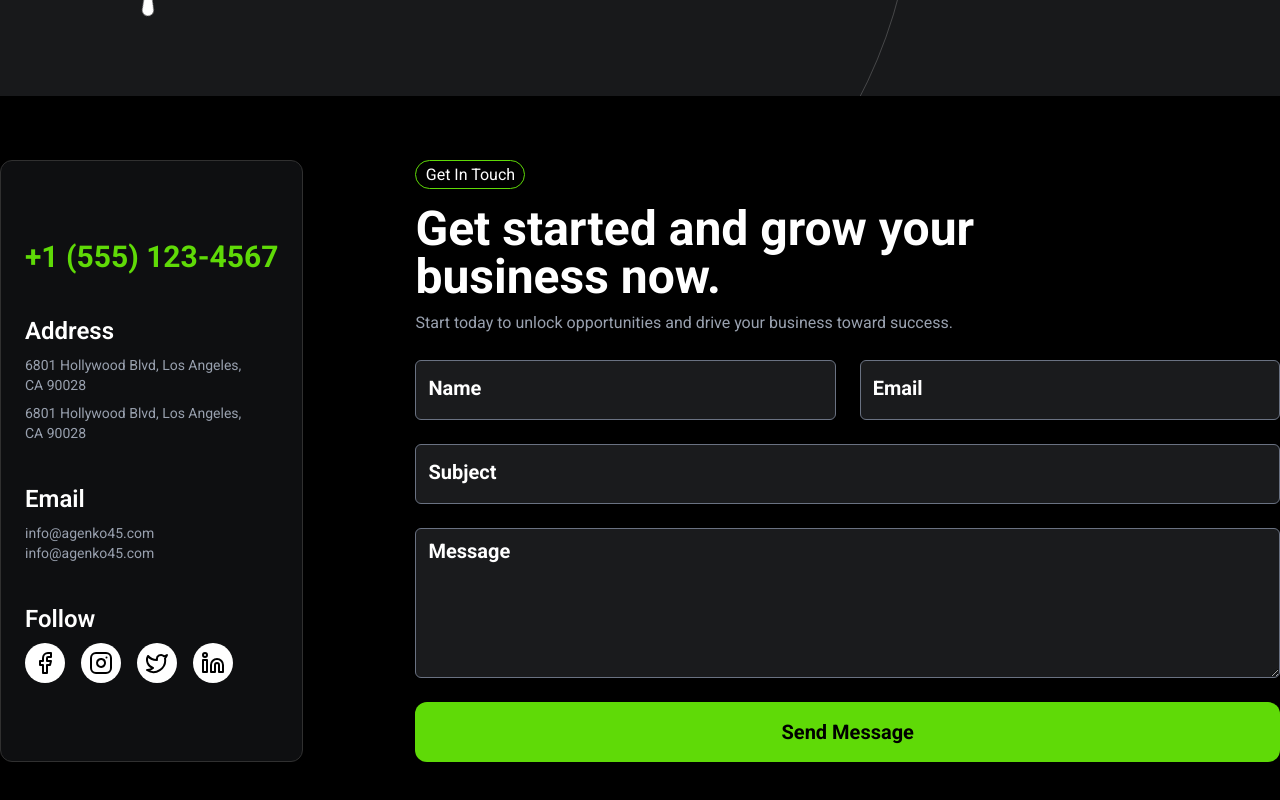
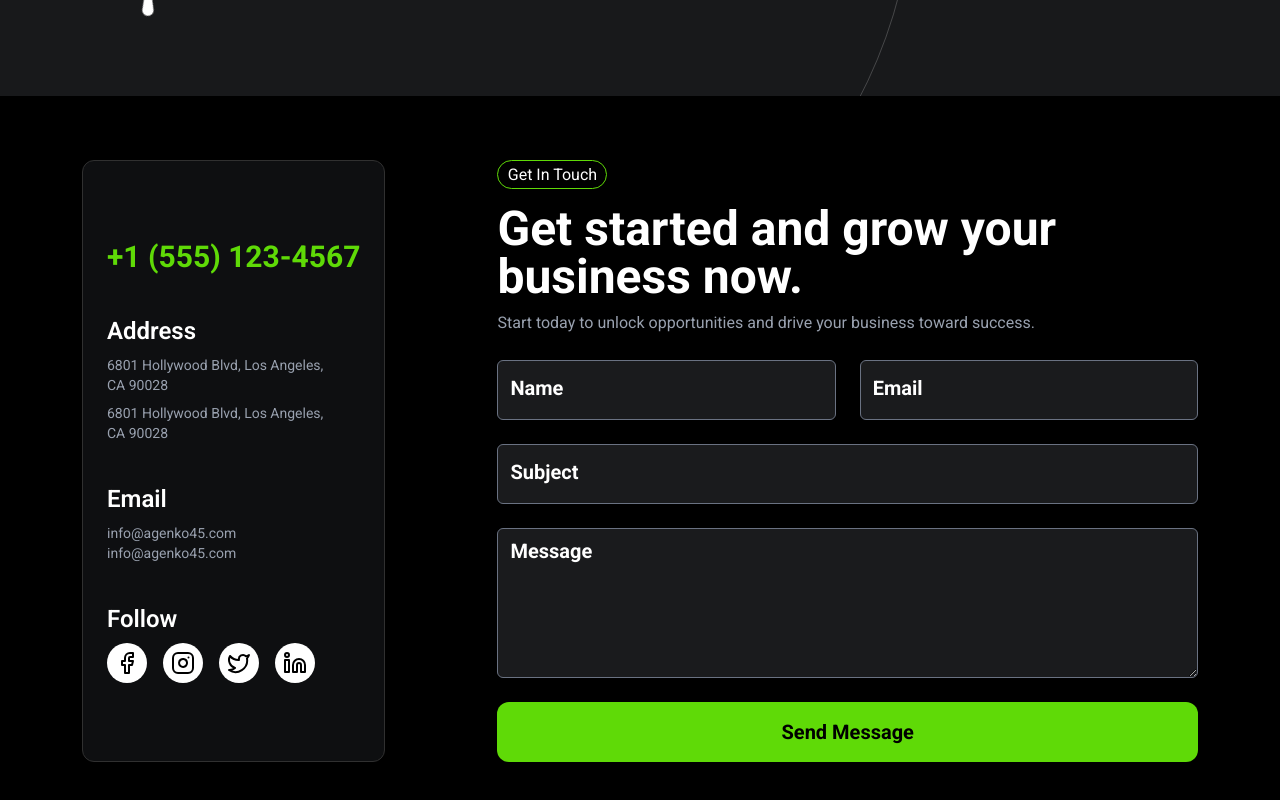
Before and after one commit to codeftshaunak/hypomatrix-v2, a Next.js app: page /contact in a window 1280 px wide. Shown: the part 396-1196 px from the top of the page. Built offline with nearby package versions, Linux system fonts and the light colour scheme.

Commit message:
fix some issues

```diff
--- a/src/components/layouts/config.ts
+++ b/src/components/layouts/config.ts
@@ -23,7 +23,7 @@ export const desktopLinks: Link[] = [
       { title: "About Us", href: "/about" },
       { title: "Our Services", href: "/service" },
       { title: "Service Details", href: "/service-details" },
-      { title: "Our Team", href: "/our-team" },
+      { title: "Our Team", href: "/team" },
       { title: "Team Details", href: "/team-details" },
       { title: "Pricing", href: "/pricing" },
       { title: "FAQS", href: "/faqs" },
--- a/src/components/layouts/navbar/index.tsx
+++ b/src/components/layouts/navbar/index.tsx
@@ -33,7 +33,7 @@ const links: Link[] = [
       { title: "About Us", href: "/about" },
       { title: "Our Services", href: "/service" },
       { title: "Service Details", href: "/service-details" },
-      { title: "Our Team", href: "/our-team" },
+      { title: "Our Team", href: "/team" },
       { title: "Team Details", href: "/team-details" },
       { title: "Pricing", href: "/pricing" },
       { title: "FAQS", href: "/faqs" },
--- a/src/views/contact/contact.tsx
+++ b/src/views/contact/contact.tsx
@@ -8,7 +8,7 @@ import Link from "next/link";
 export default function ContactSection() {
   return (
     <div className="bg-black text-white py-16">
-      <div className="flex gap-28">
+      <div className="flex gap-28 container">
         {/* Contact Info */}
         <Card className="bg-[#0E0F11] p-6 flex flex-col justify-center">
           <h3 className="text-3xl font-bold text-primary mt-4">
```
